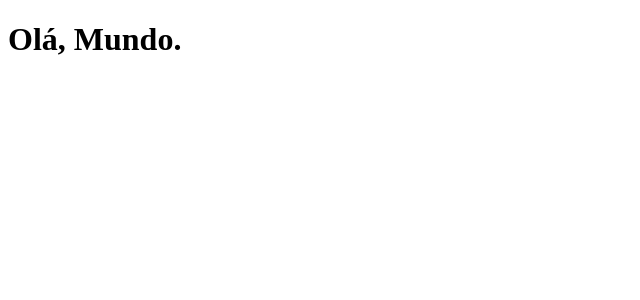
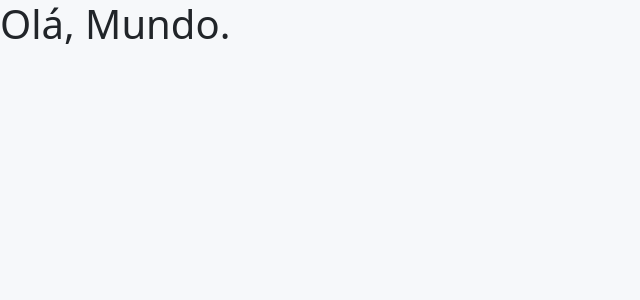
Before and after one commit to Gui-Arrudaa/Personal-Portfolio, a Next.js app: page / in a window 1280 px wide. Shown: the top 300 px of the page, without its empty margins (0-640 px from the left). Built offline with nearby package versions, Linux system fonts and the light colour scheme.

Commit message:
Update _app.jsx

```diff
--- a/pages/_app.jsx
+++ b/pages/_app.jsx
@@ -1,5 +1,13 @@
+import GlobalStyle from '../styles/GlobalStyle';
+import 'bootstrap/dist/css/bootstrap.min.css';
+
 const MyApp = ({ Component, pageProps }) => {
-  return <Component {...pageProps} />;
+  return (
+    <>
+      <GlobalStyle />
+      <Component {...pageProps} />
+    </>
+  );
 };
 
 export default MyApp;
```
